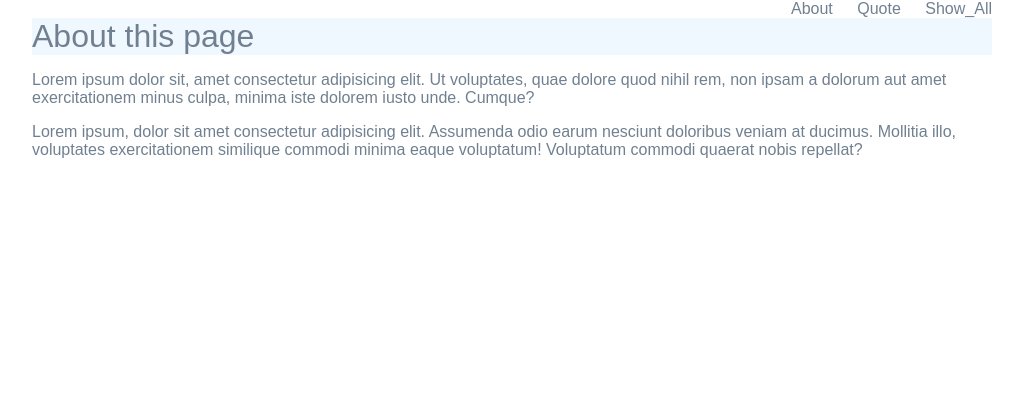
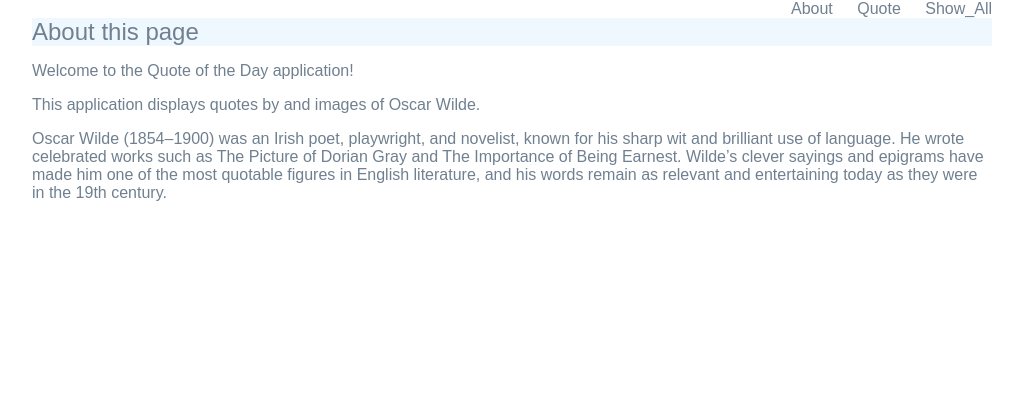
Before and after one commit to realJimJin/cs412, a Django app: page /quotes/about in a window 1280 px wide. Shown: the part 57-457 px from the top of the page, without its empty margins (128-1151 px from the left). Run offline with Django 5.2, Linux system fonts and the light colour scheme.

Commit message:
changes to about page

```diff
--- a/quotes/templates/quotes/about.html
+++ b/quotes/templates/quotes/about.html
@@ -2,12 +2,26 @@
 {% extends 'quotes/base.html' %}
 
 {% block content %}
-    <h1>About this page</h1>
+    <h2>About this page</h2>
+
+  <p>
+    Welcome to the Quote of the Day application!
+    </p>
 
     <p>
-    Lorem ipsum dolor sit, amet consectetur adipisicing elit. Ut voluptates, quae dolore quod nihil rem, non ipsam a dolorum aut amet exercitationem minus culpa, minima iste dolorem iusto unde. Cumque?
+        This application displays quotes by and images of
+        <a href="https://en.wikipedia.org/wiki/Oscar_Wilde" target="_blank">Oscar Wilde</a>.
     </p>
+
     <p>
-    Lorem ipsum, dolor sit amet consectetur adipisicing elit. Assumenda odio earum nesciunt doloribus veniam at ducimus. Mollitia illo, voluptates exercitationem similique commodi minima eaque voluptatum! Voluptatum commodi quaerat nobis repellat?
+        Oscar Wilde (1854–1900) was an Irish poet, playwright, and novelist,
+    known for his sharp wit and brilliant use of language.
+    He wrote celebrated works such as
+    <a href="https://en.wikipedia.org/wiki/The_Picture_of_Dorian_Gray" target="_blank">The Picture of Dorian Gray</a>
+    and
+    <a href="https://en.wikipedia.org/wiki/The_Importance_of_Being_Earnest" target="_blank">The Importance of Being Earnest</a>.
+    Wilde’s clever sayings and epigrams have made him one of the most quotable figures in English literature,
+    and his words remain as relevant and entertaining today as they were in the 19th century.
     </p>
+
 {% endblock %}
```
